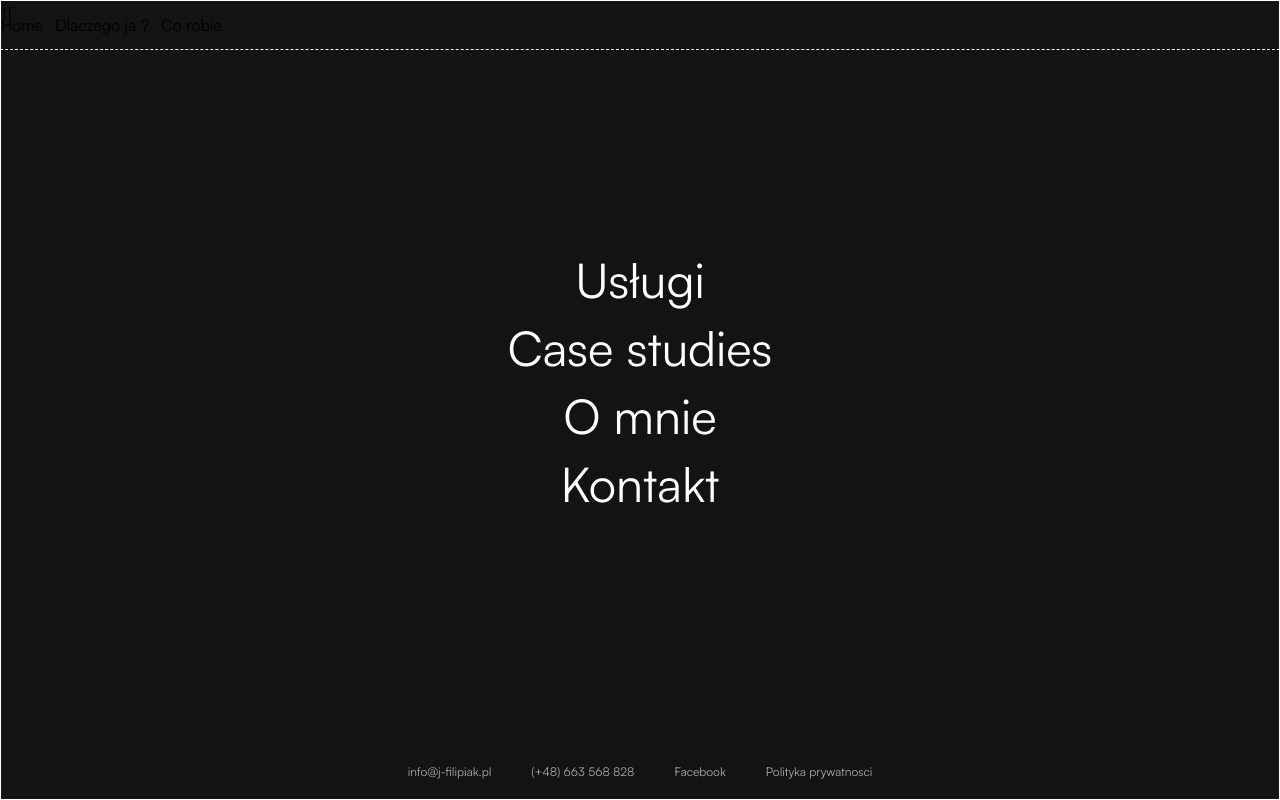
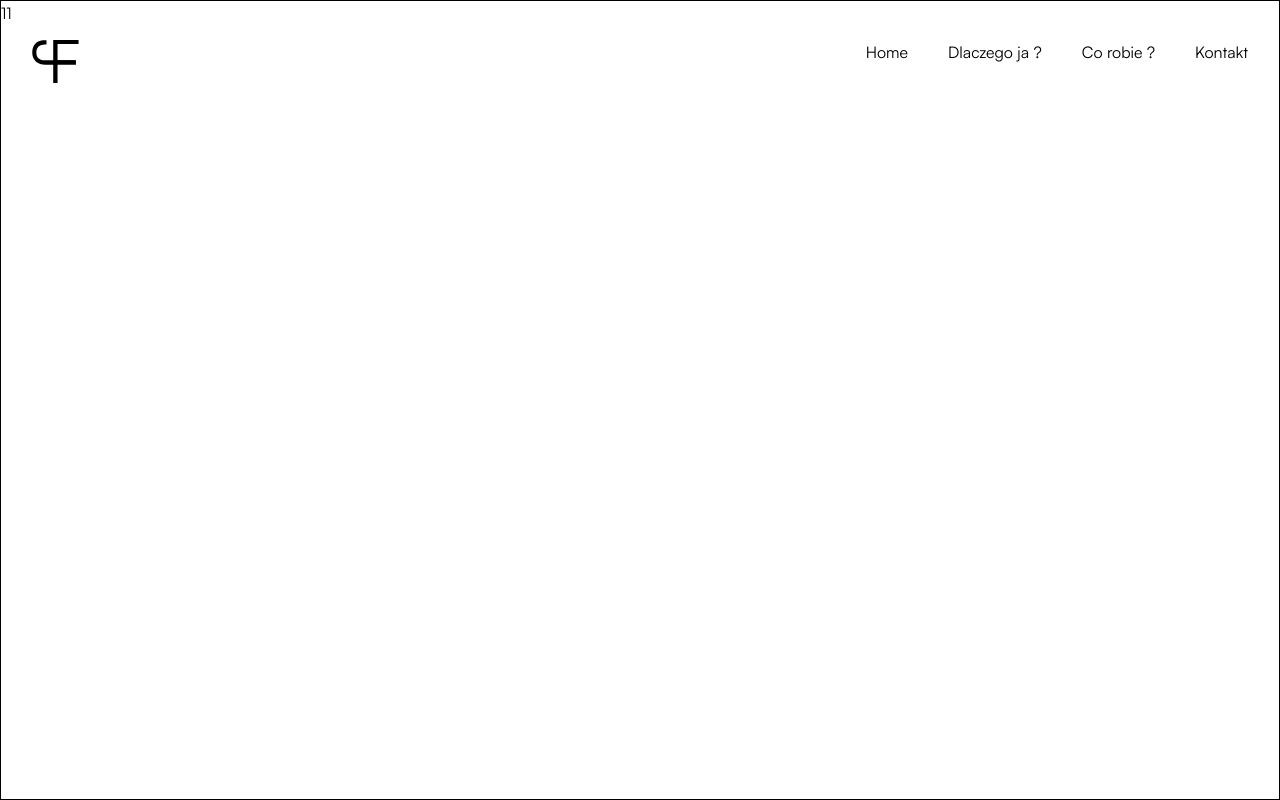
Before and after one commit to jaroslaw-filipiak/personal-page, a Next.js app: page /o-mnie in a window 1280 px wide. Shown: the top 800 px of the page. Built offline with nearby package versions, Linux system fonts and the light colour scheme; what tailwindcss-fluid-type would draw is missing.

Commit message:
add nav to about us page

```diff
--- a/src/app/o-mnie/layout.tsx
+++ b/src/app/o-mnie/layout.tsx
@@ -1,5 +1,6 @@
 import type { Metadata } from 'next';
 import Link from 'next/link';
+import AboutNav from '@/components/AboutNav';
 
 export const metadata: Metadata = {
   title: 'O mnie layout..',
@@ -13,19 +14,7 @@ export default function RootLayout({
 }>) {
   return (
     <div>
-      <nav>
-        <ul className='flex gap-3 pt-3 pb-3 border border-dashed border-white fixed top-0 left-0 w-screen'>
-          <li>
-            <Link href='/'>Home</Link>
-          </li>
-          <li>
-            <Link href='/o-mnie#dlaczego-ja'>Dlaczego ja ?</Link>
-          </li>
-          <li>
-            <Link href='/o-mnie#co-robie'>Co robie </Link>
-          </li>
-        </ul>
-      </nav>
+      <AboutNav />
       {children}
     </div>
   );
--- a/src/app/o-mnie/page.tsx
+++ b/src/app/o-mnie/page.tsx
@@ -1,10 +1,10 @@
 export default function AboutMe() {
   return (
     <>
-      <section id='dlaczego-ja' className='h-screen border border-white'>
+      <section id='dlaczego-ja' className='h-screen border bg-white'>
         11
       </section>
-      <section id='co-robie' className='h-screen border border-white'>
+      <section id='co-robie' className='h-screen border bg-white'>
         22
       </section>
     </>
--- /dev/null
+++ b/src/components/AboutNav.tsx
@@ -0,0 +1,33 @@
+import Link from 'next/link';
+import Image from 'next/image';
+
+export default function AboutNav() {
+  return (
+    <nav className='fixed left-0 top-0 w-screen'>
+      <ul className='flex container justify-end text-base gap-10 pt-10'>
+        <li className='flex-grow'>
+          <Link className='inline-flex' href='/'>
+            <Image
+              width={47}
+              height={43}
+              alt='jaroslaw-filipiak logotyp'
+              src='/img/logo.svg'
+            />
+          </Link>
+        </li>
+        <li>
+          <Link href='/#uslugi'>Home</Link>
+        </li>
+        <li>
+          <Link href='/'>Dlaczego ja ?</Link>
+        </li>
+        <li>
+          <Link href='/o-mnie'>Co robie ?</Link>
+        </li>
+        <li>
+          <Link href='/kontakt'>Kontakt</Link>
+        </li>
+      </ul>
+    </nav>
+  );
+}
```
